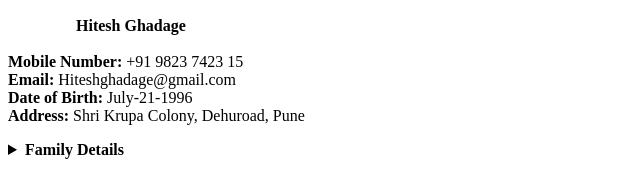
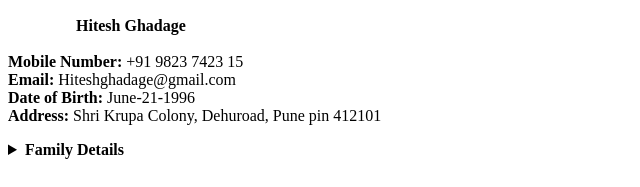
Before and after one commit to HiteshG1995/HTML-CSS, a plain HTML site: page personal.html in a window 1280 px wide. Shown: the part 342-529 px from the top of the page, 0-640 px from the left. Drawn offline with Linux system fonts and the light colour scheme.

Commit message:
New update on date and address
New update on date and address
June -> July.
Address-->pin code added

```diff
--- a/personal.html
+++ b/personal.html
@@ -11,8 +11,8 @@
       <br />
       <b>Mobile Number:</b> +91 9823 7423 15<br />
       <b>Email:</b> Hiteshghadage@gmail.com<br />
-      <b>Date of Birth:</b> July-21-1996<br />
-      <b>Address:</b> Shri Krupa Colony, Dehuroad, Pune<br />
+      <b>Date of Birth:</b> June-21-1996<br />
+      <b>Address:</b> Shri Krupa Colony, Dehuroad, Pune pin 412101<br />
     </p>
     <details>
       <summary><b>Family Details</b></summary>
```
